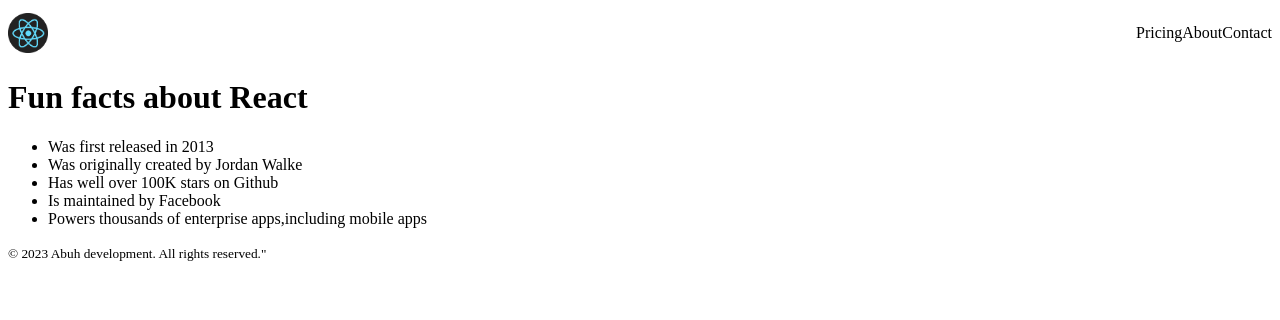
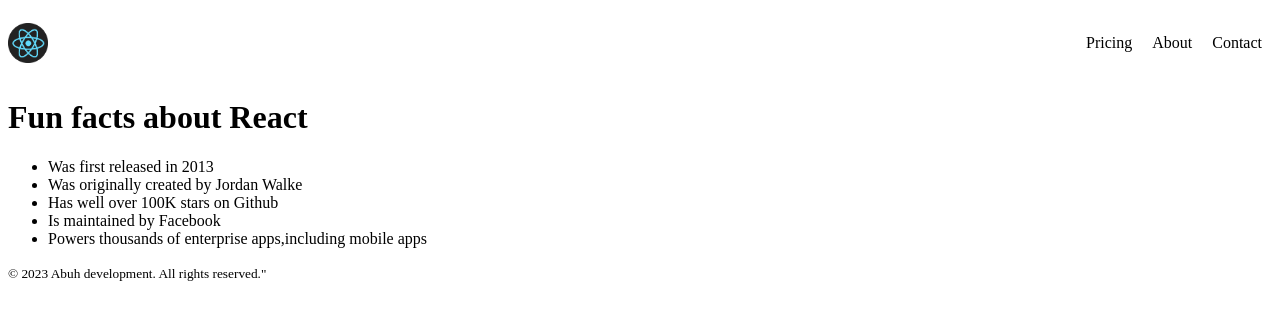
Before and after one commit to Amehlawal/react-learning, a plain HTML site: page react-site/index.html in a window 1280 px wide. Drawn offline with nearby package versions, Linux system fonts and the light colour scheme.

Commit message:
add padding to list items of .nav-items

```diff
--- a/react-site/style.css
+++ b/react-site/style.css
@@ -7,3 +7,7 @@
     display: flex;
     list-style: none;
 }
+
+.nav-items > li {
+    padding: 10px;
+}
```
